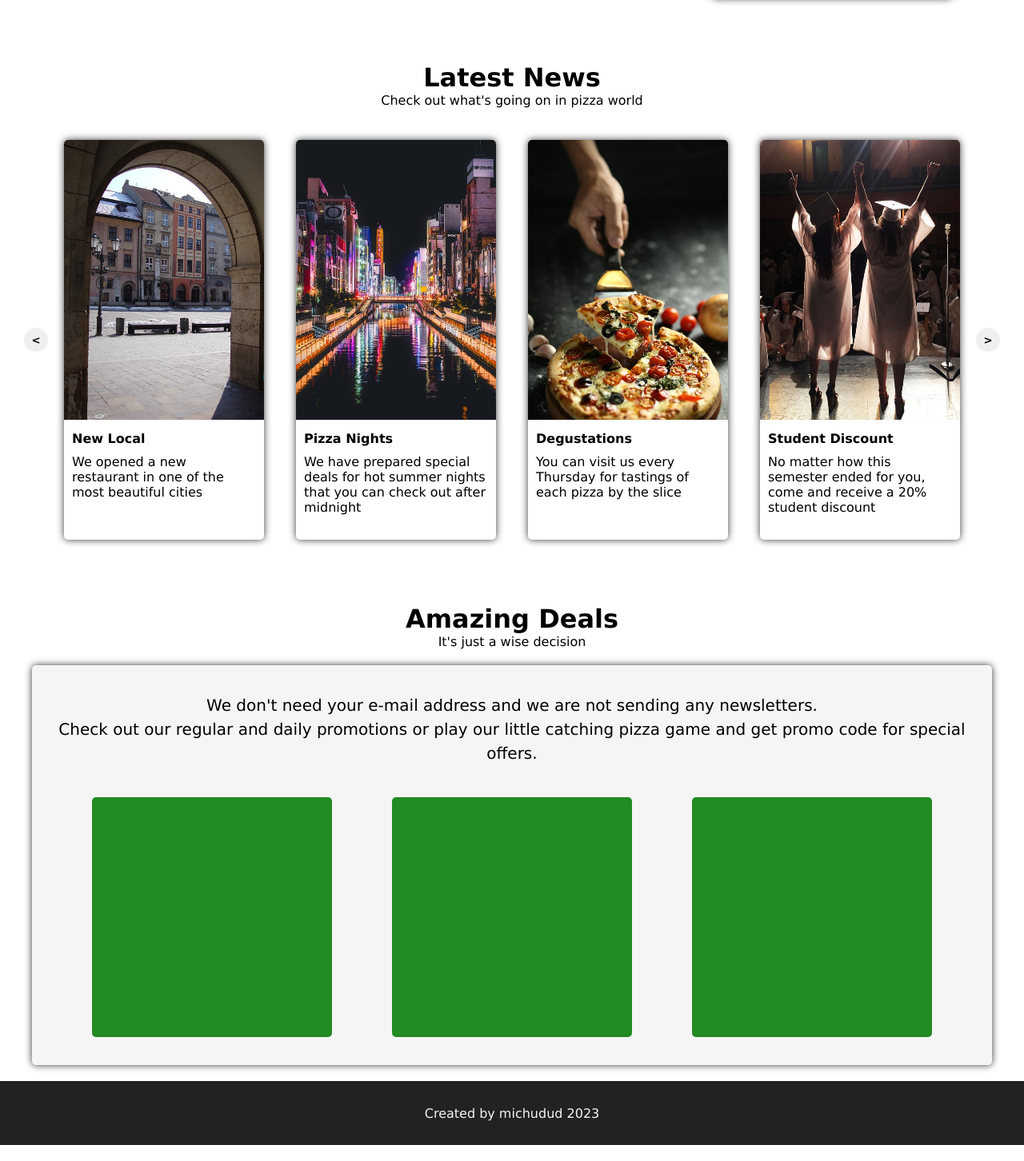
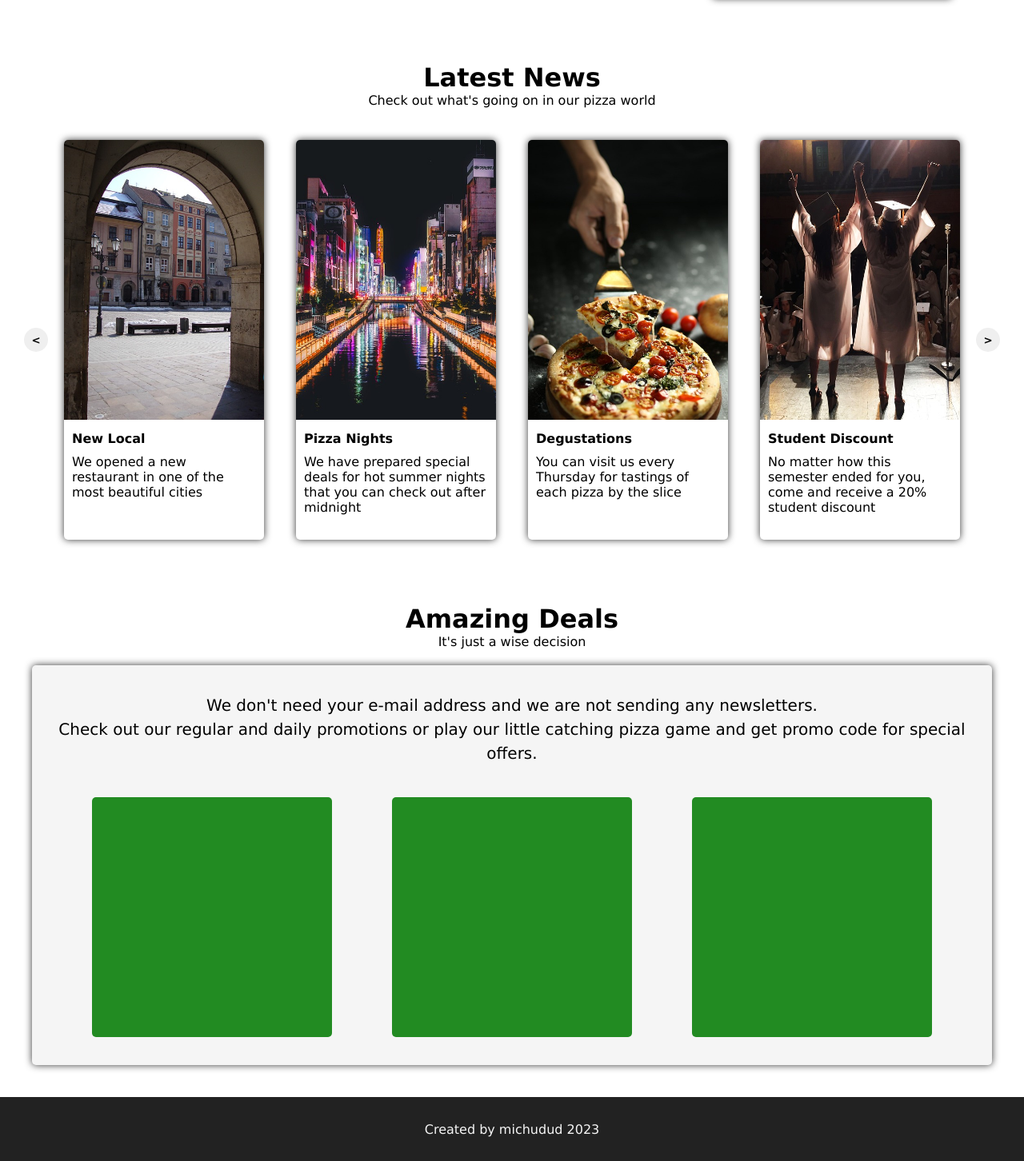
Before and after one commit to michudud/Pizza-System, a React (Vite) app: page / in a window 1280 px wide. Shown: the part 3656-5108 px from the top of the page at 80% size. Built offline with nearby package versions, Linux system fonts and the light colour scheme.

Commit message:
small fixes

```diff
--- a/src/components/Footer/Footer.style.css
+++ b/src/components/Footer/Footer.style.css
@@ -4,6 +4,7 @@
   justify-content: center;
   width: 100%;
   height: 80px;
+  margin-top: 20px;
   background-color: rgb(34, 34, 34);
   color: whitesmoke;
 }
--- a/src/pages/HomePage/NewsSection/NewsSection.jsx
+++ b/src/pages/HomePage/NewsSection/NewsSection.jsx
@@ -22,7 +22,7 @@ const NewsSection = () => {
       <div className="content">
         <div className="description">
           <h1>Latest News</h1>
-          <p>Check out what's going on in pizza world</p>
+          <p>Check out what's going on in our pizza world</p>
         </div>
         <div className="carousel">
           <button className="carousel_button" onClick={handleLeft}>
--- a/src/pages/HomePage/NewsSection/newsItems.js
+++ b/src/pages/HomePage/NewsSection/newsItems.js
@@ -34,7 +34,7 @@ export const allNews = [
   {
     title: "Renovation",
     description:
-      "Our original pizzeria will be closed in June due to renovation work",
+      "Our original pizzeria will be closed in June due to renovation works",
     image: newsAssetsSrc + "renovation.jpg",
   },
 ];
```
